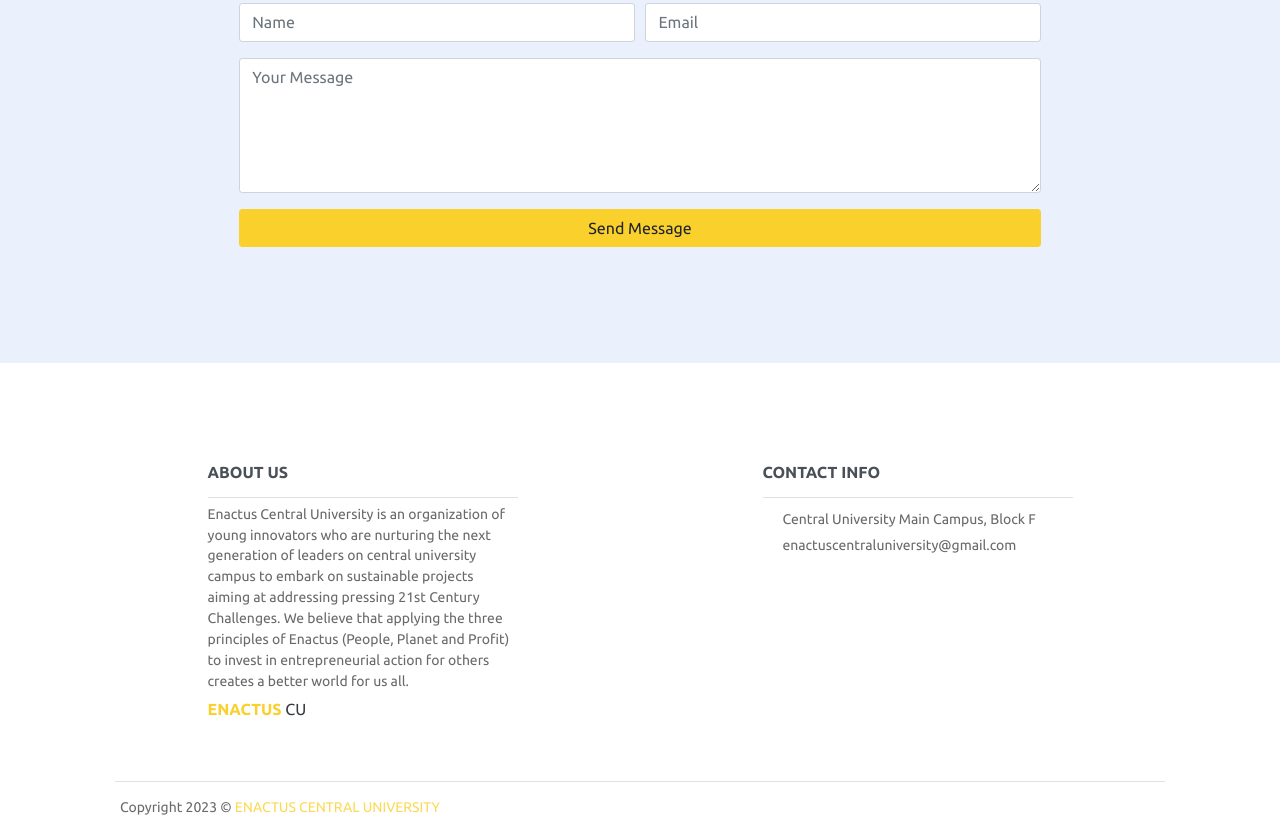
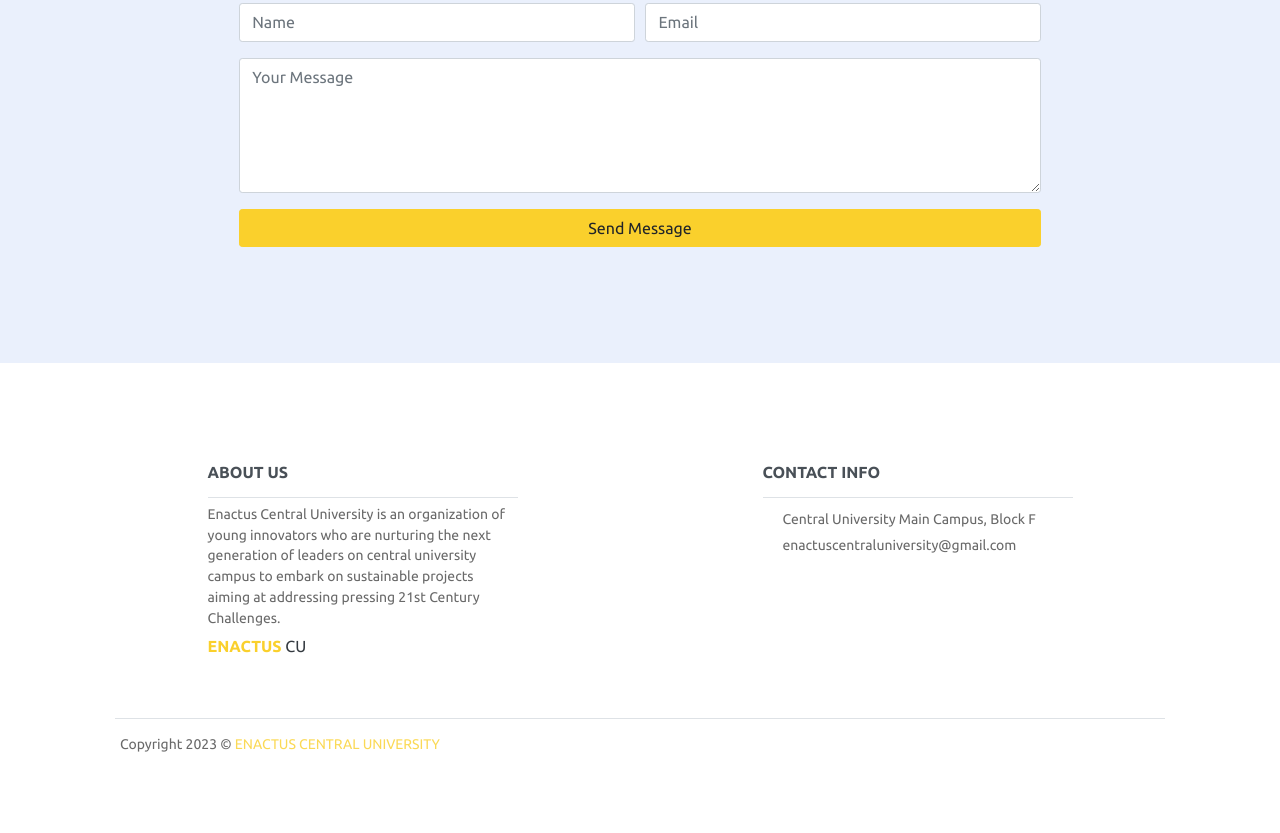
Before and after one commit to litoguy/enactuscu, a plain HTML site: page index.html in a window 1280 px wide. Shown: the part 5510-6343 px from the top of the page. After the commit the page ends 6280 px from the top, so only its background shows below. Drawn offline with nearby package versions, Linux system fonts and the light colour scheme.

Commit message:
Update index.html

```diff
--- a/index.html
+++ b/index.html
@@ -304,7 +304,7 @@
                         <h6 class="font-weight-bold">ABOUT US</h6>
                     </li>
                     <li class="list-body">
-                        <p>Enactus Central University is an organization of young innovators who are nurturing the next generation of leaders on central university  campus to embark on sustainable projects aiming at addressing pressing 21st Century Challenges. We believe that applying the three principles of Enactus (People, Planet and Profit) to invest in entrepreneurial action for others creates a better world for us all.</p>
+                        <p>Enactus Central University is an organization of young innovators who are nurturing the next generation of leaders on central university  campus to embark on sustainable projects aiming at addressing pressing 21st Century Challenges.</p>
                         <a href="#"><strong class="text-primary">ENACTUS</strong> <span class="text-dark">CU</span></a>
                     </li>
                 </ul>
```
